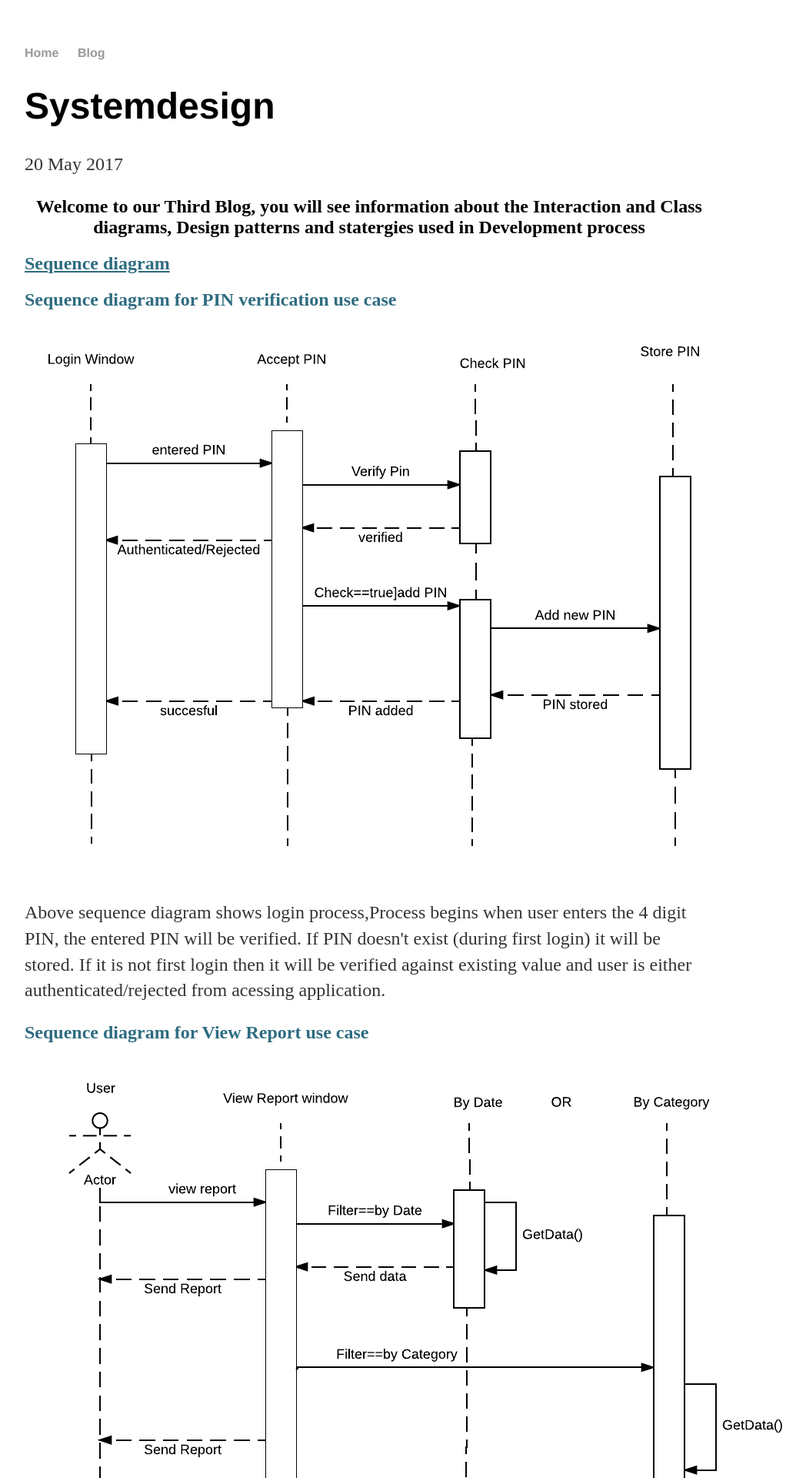
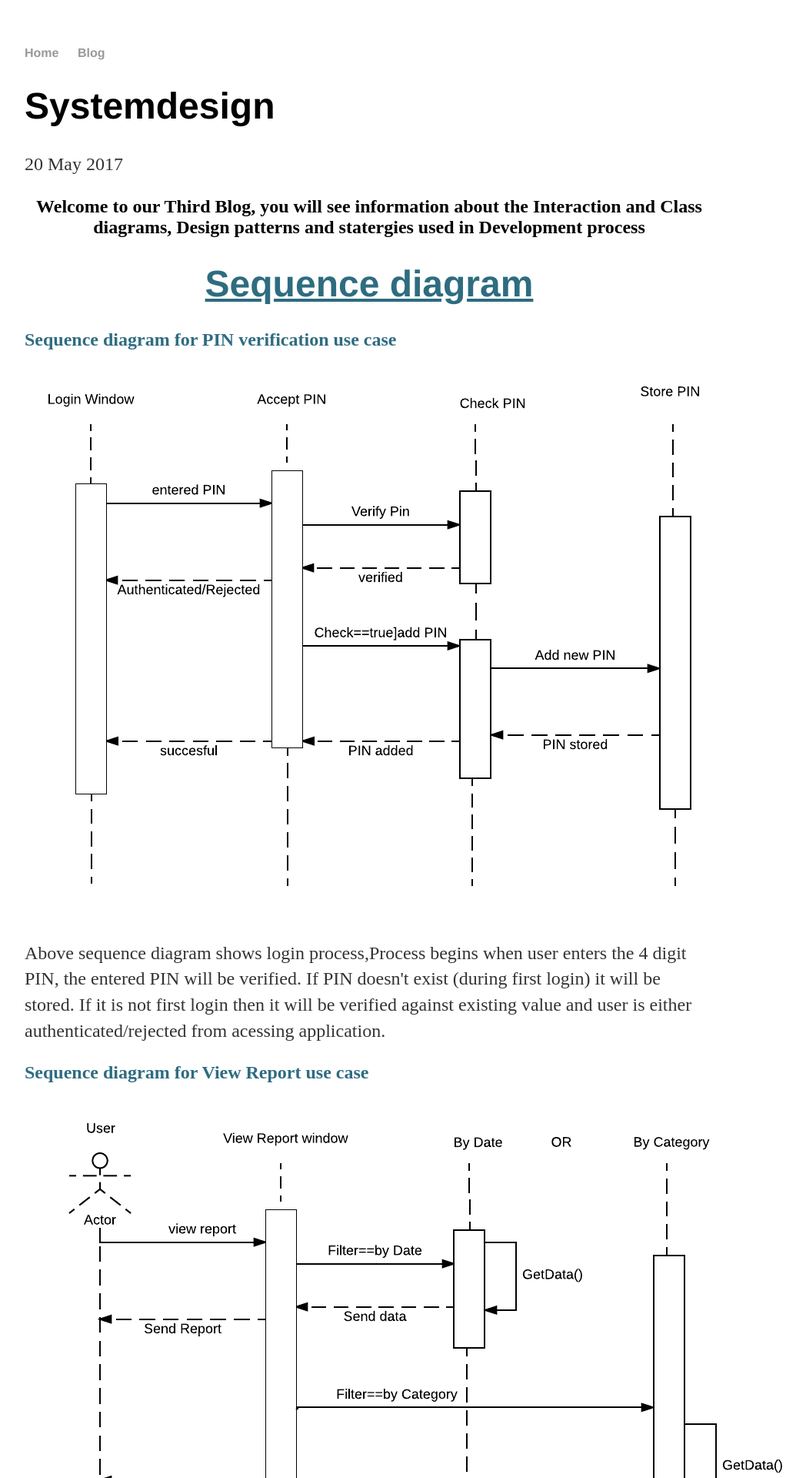
Before and after one commit to vinoth789/Money-tracker, a Jekyll site: the page built from docs/_posts/2017-05-20-SystemDesign.md, in a window 1280 px wide. Shown: the top 1920 px of the page at 77% size, without its empty margins (160-1208 px from the left). Built offline with Jekyll 4.4.1, drawn with Linux system fonts in a browser that asks for light colours; our own code applies the rules of GitHub Pages for plain Markdown files.

Commit message:
Update 2017-05-20-SystemDesign.md
test

```diff
--- a/docs/_posts/2017-05-20-SystemDesign.md
+++ b/docs/_posts/2017-05-20-SystemDesign.md
@@ -2,7 +2,7 @@
 <h2 style="color: #000000; text-align:center;">Welcome to our Third Blog, you will see information about the Interaction and Class diagrams, Design patterns and statergies used in Development process</h2>
 </div>
 
-<h2 style="color: #2e6c80; text-decoration:underline;">Sequence diagram </h2>
+<h1 style="color: #2e6c80; text-decoration:underline; text-align:center;">Sequence diagram </h1>
 <h2 style="color: #2e6c80;">Sequence diagram for PIN verification use case</h2>
 <span align="center">
 ![sequencedg1 image]({{site.baseurl}}/images/MTSeqDgLogin.PNG "Sequence Diagram for Login process")
@@ -17,7 +17,7 @@
 
 <p>Above sequence diagram shows View Report process,Process begins when user requests to view his statistics of expense and income. User can either view report by filtering by date or by category. Depending on user request of filters, relevant information is fetched and plot based on chosen representation type.</p>
 
-<h2 style="color: #2e6c80; text-decoration:underline;">Class Diagram </h2>
+<h1 style="color: #2e6c80; text-decoration:underline; text-align:center;">Class Diagram </h1>
 <span align="center">
 ![classdg image]({{site.baseurl}}/images/MTCD.png "Class Diagram")
 </span>
@@ -30,7 +30,7 @@
 
 <div>
   <li>
-      <p><b>UserDetails</b></p>
+     <h2 style="color: #2e6c80;"><p>UserDetails</p></h2>
        <ul>
          <li><p>Attributes: </p>
                <ul>
```
